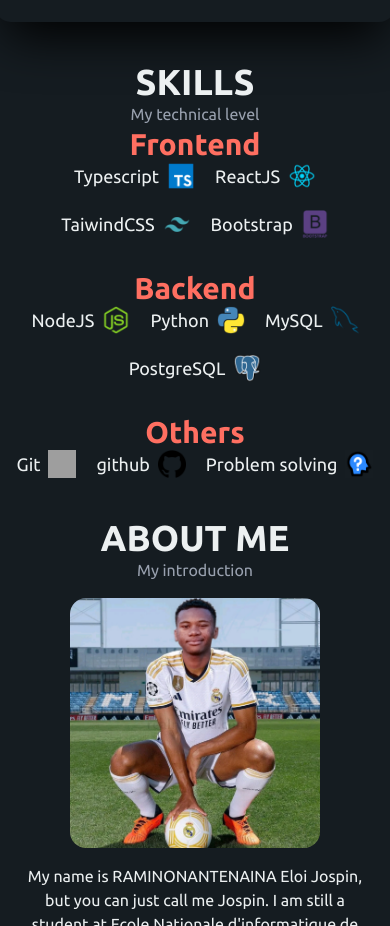
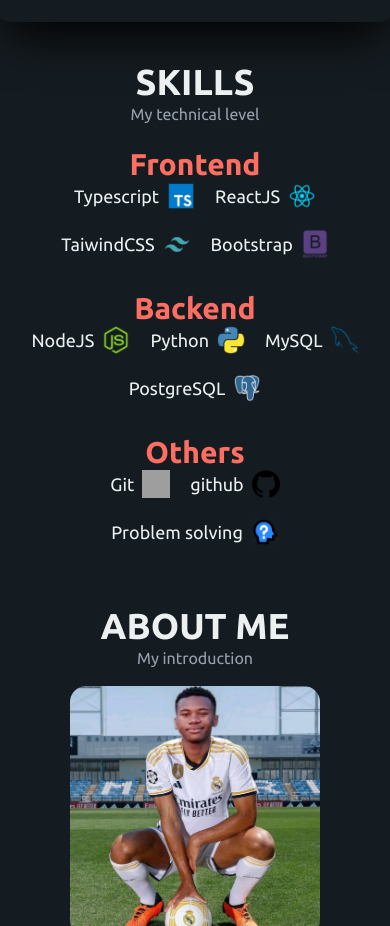
Before and after one commit to Jospin316/portfolio, a React (Vite) app: page / in a window 390 px wide. Shown: the part 2126-3052 px from the top of the page. Built offline with nearby package versions, Linux system fonts and the light colour scheme; grey boxes are pictures that could not be loaded.

Commit message:
responsive section skills

```diff
--- a/src/sections/Skills.jsx
+++ b/src/sections/Skills.jsx
@@ -35,7 +35,7 @@
   return (
     <section className="mt-10 flex flex-col items-center text-center">
       <Title h1={"Skills"} h3={"My technical level"} />
-      <div className="flex flex-col gap-8">
+      <div className="flex flex-col gap-8 p-5">
         <Skill title={"Frontend"} skills={frontend_skills} />
         <Skill title={"Backend"} skills={backend_skills} />
         <Skill title={"Others"} skills={others_skills} />
```
